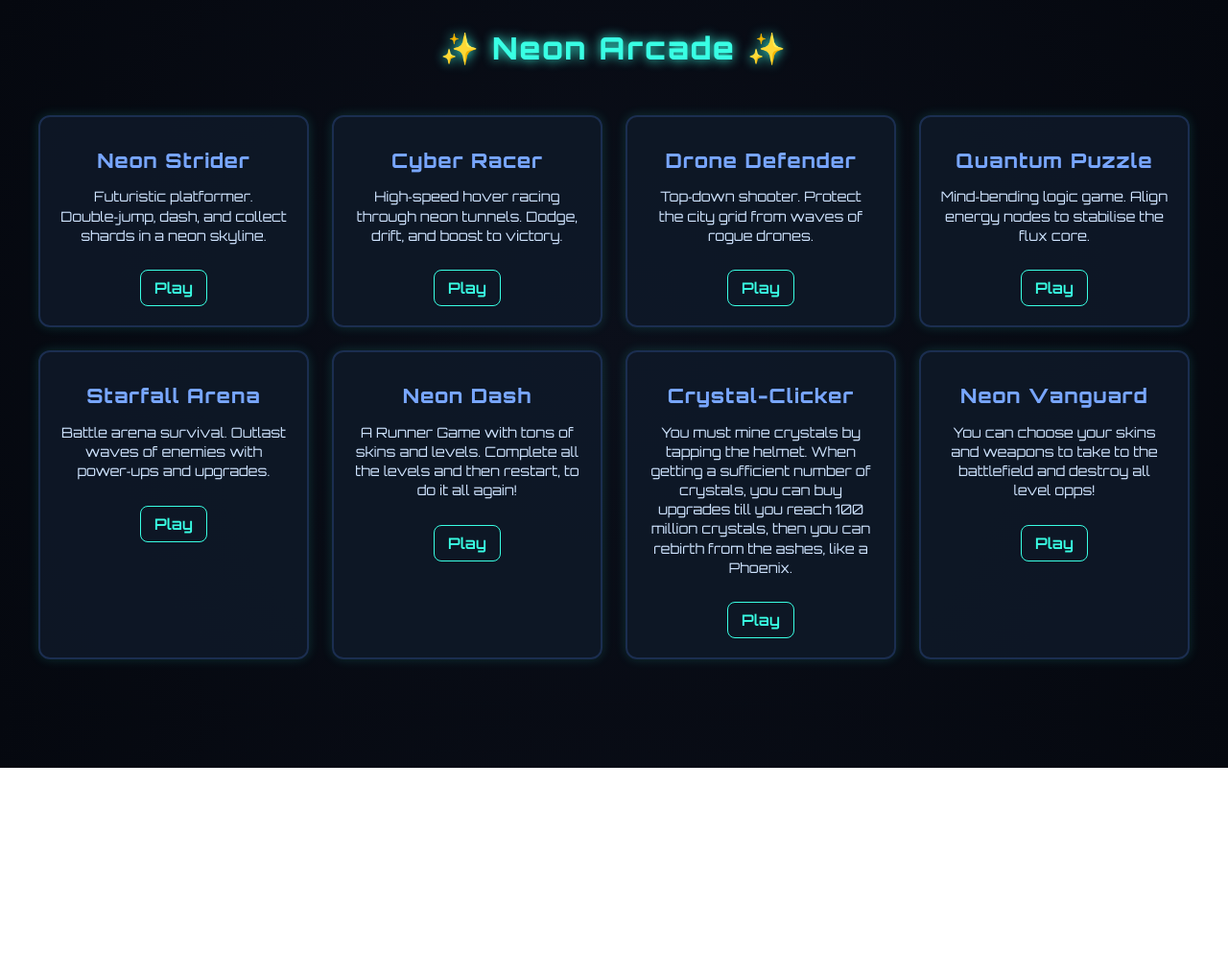
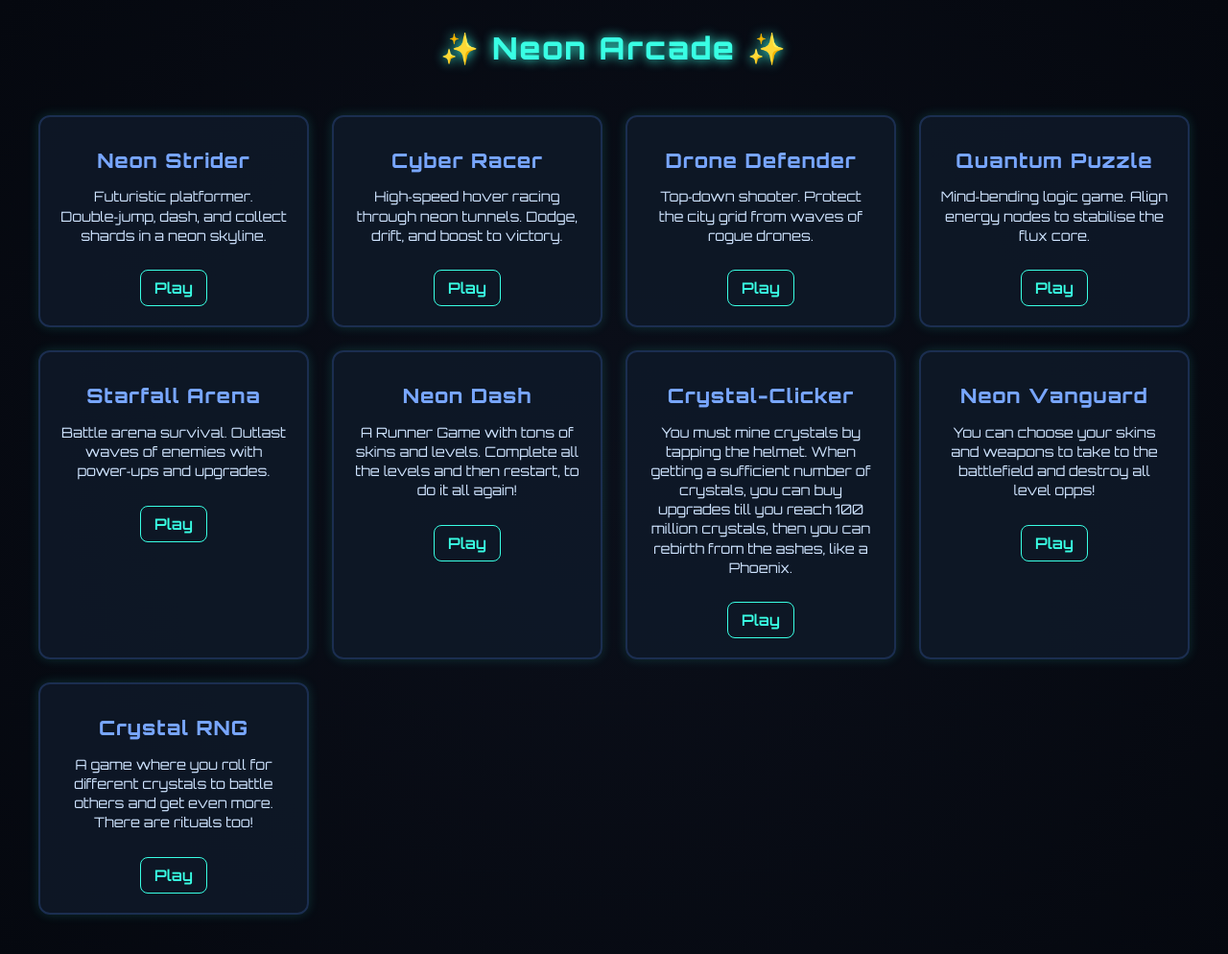
Before and after one commit to tealdragons78/NeonUI, a plain HTML site: page index.html in a window 1280 px wide. Shown: the whole page at 96% size. Before the commit the page ends 800 px from the top, so only its background shows below. Drawn offline with Linux system fonts and the light colour scheme.

Commit message:
Add 'Crystal RNG' game to the arcade
Added a new game 'Crystal RNG' to the Neon Arcade.

```diff
--- a/index.html
+++ b/index.html
@@ -118,6 +118,11 @@
       <p>You can choose your skins and weapons to take to the battlefield and destroy all level opps!</p>
       <a href="https://tealdragons78.github.io/Neon-Vanguard/" class="btn">Play</a>
     </div>
+    <div class="card">
+      <h2>Crystal RNG</h2>
+      <p>A game where you roll for different crystals to battle others and get even more. There are rituals too!</p>
+      <a href="https://tealdragons78.github.io/Crystal-RNG/" class="btn">Play</a>
+    </div>
   </div>
 </body>
 </html>
```
